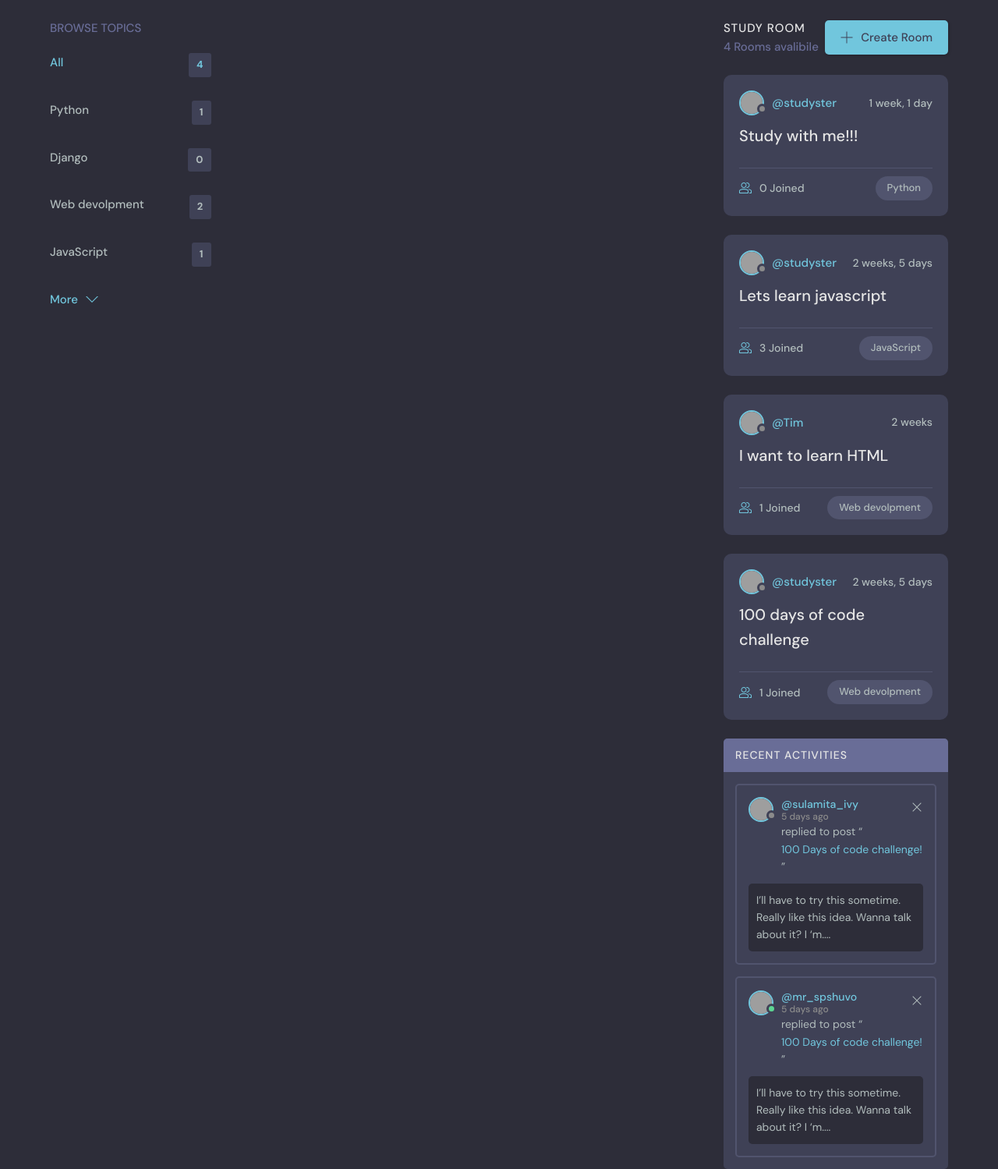
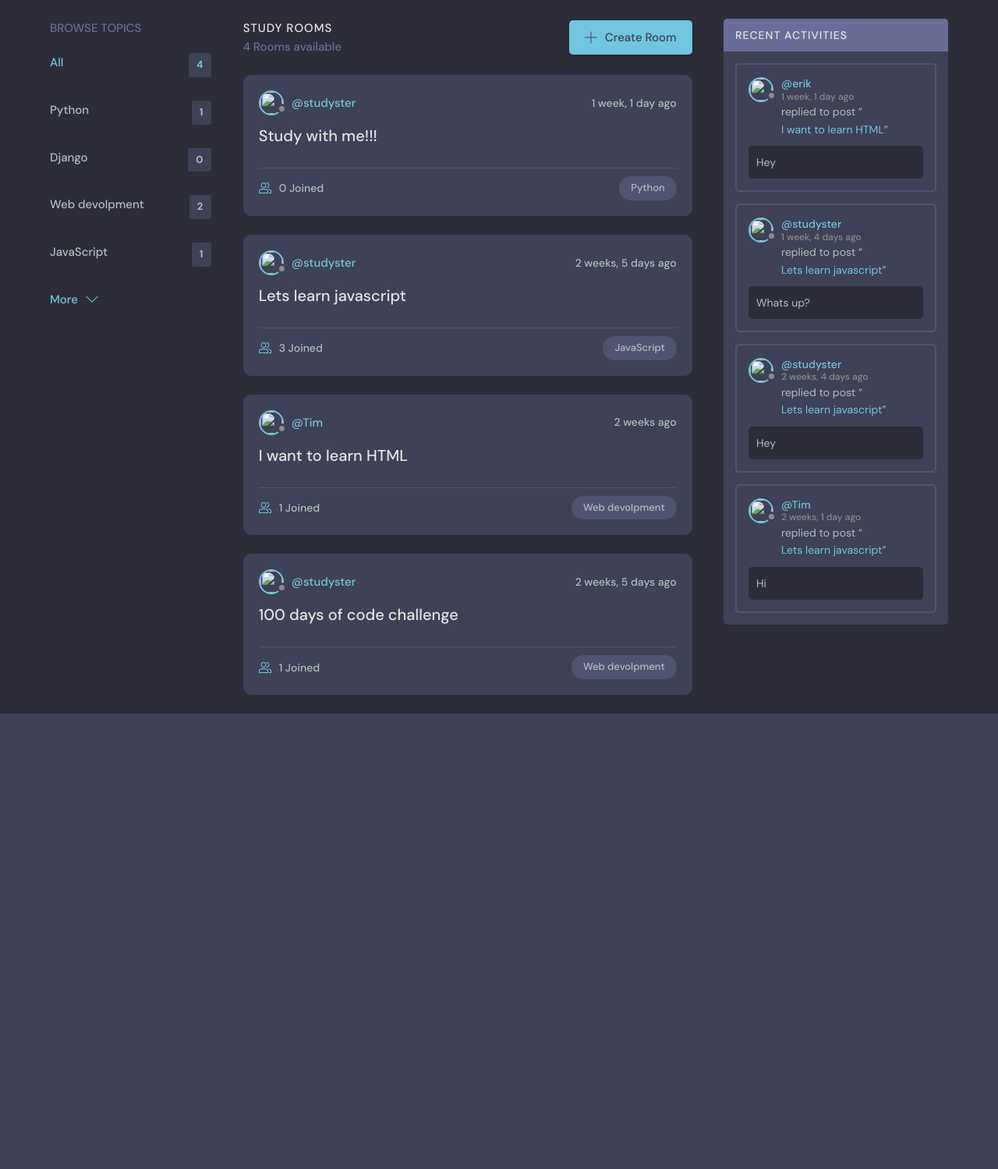
Before and after one commit to KingCobra52/Studyster, a Django app: page / in a window 1280 px wide. Shown: the part 76-1575 px from the top of the page at 78% size. After the commit the page ends 991 px from the top, so only its background shows below. Run offline with Django 4.2, Linux system fonts and the light colour scheme; data comes from the database, SQL or seed files in the repository; both versions use the stored data as it was after the commit; grey boxes are pictures that could not be loaded.

Commit message:
Fixed some front-end

```diff
--- a/base/templates/base/activity_component.html
+++ b/base/templates/base/activity_component.html
@@ -1,14 +1,39 @@
-<h3>Recent Activity</h3>
-<hr>
-{% for message in room_messages %}
-<div>
-    <small><a href= "{% url 'user-profile' message.user.id%}">@{{message.user}}</a> {{message.created|timesince}}</small>
-    <small>replied to "{{message.room}}"</small>
+<div class="activities">
+    <div class="activities__header">
+        <h2>Recent Activities</h2>
+    </div>
+    {% for message in room_messages %}
+    <div class="activities__box">
+        <div class="activities__boxHeader roomListRoom__header">
+            <a href="{% url 'user-profile' message.user.id %}" class="roomListRoom__author">
+                <div class="avatar avatar--small">
+                    <img src="{{message.user.avatar.url}}" />
+                </div>
+                <p>
+                    @{{message.user.username}}
+                    <span>{{message.created|timesince}} ago</span>
+                </p>
+            </a>
 
-    <p>{{message}}</p> {% comment %} outputs str representation, first 50 chars  {% endcomment %}
-    {% if request.user == message.user %}
-    <a href="{% url 'delete-message' message.id%}">Delete</a>
-    {% endif %}
-    <hr>
+            {% if request.user == message.user %}
+            <div class="roomListRoom__actions">
+                <a href="{% url 'delete-message' message.id %}">
+                    <svg version="1.1" xmlns="http://www.w3.org/2000/svg" width="32" height="32" viewBox="0 0 32 32">
+                        <title>remove</title>
+                        <path
+                            d="M27.314 6.019l-1.333-1.333-9.98 9.981-9.981-9.981-1.333 1.333 9.981 9.981-9.981 9.98 1.333 1.333 9.981-9.98 9.98 9.98 1.333-1.333-9.98-9.98 9.98-9.981z">
+                        </path>
+                    </svg>
+                </a>
+            </div>
+            {% endif %}
+
+        </div>
+        <div class="activities__boxContent">
+            <p>replied to post “<a href="{% url 'room' message.room.id %}">{{message.room}}</a>”</p>
+            <div class="activities__boxRoomContent">{{message.body}}</div>
+        </div>
+    </div>
+    {% endfor %}
+
 </div>
-{% endfor %}
--- a/base/templates/base/feed_component.html
+++ b/base/templates/base/feed_component.html
@@ -3,12 +3,12 @@
     <div class="roomListRoom__header">
         <a href="{% url 'user-profile' room.host.id %}" class="roomListRoom__author">
             <div class="avatar avatar--small">
-          <img src="https://randomuser.me/api/portraits/women/11.jpg" />
+                <img src="{{room.host.avatar.url}}" />
             </div>
             <span>@{{room.host.username}}</span>
         </a>
         <div class="roomListRoom__actions">
-        <span>{{room.created|timesince}}</span>
+            <span>{{room.created|timesince}} ago</span>
         </div>
     </div>
     <div class="roomListRoom__content">
@@ -19,24 +19,21 @@
             <svg version="1.1" xmlns="http://www.w3.org/2000/svg" width="32" height="32" viewBox="0 0 32 32">
                 <title>user-group</title>
                 <path
-            d="M30.539 20.766c-2.69-1.547-5.75-2.427-8.92-2.662 0.649 0.291 1.303 0.575 1.918 0.928 0.715 0.412 1.288 1.005 1.71 1.694 1.507 0.419 2.956 1.003 4.298 1.774 0.281 0.162 0.456 0.487 0.456 0.85v4.65h-4v2h5c0.553 0 1-0.447 1-1v-5.65c0-1.077-0.56-2.067-1.461-2.584z"
-          ></path>
+                    d="M30.539 20.766c-2.69-1.547-5.75-2.427-8.92-2.662 0.649 0.291 1.303 0.575 1.918 0.928 0.715 0.412 1.288 1.005 1.71 1.694 1.507 0.419 2.956 1.003 4.298 1.774 0.281 0.162 0.456 0.487 0.456 0.85v4.65h-4v2h5c0.553 0 1-0.447 1-1v-5.65c0-1.077-0.56-2.067-1.461-2.584z">
+                </path>
                 <path
-            d="M22.539 20.766c-6.295-3.619-14.783-3.619-21.078 0-0.901 0.519-1.461 1.508-1.461 2.584v5.65c0 0.553 0.447 1 1 1h22c0.553 0 1-0.447 1-1v-5.651c0-1.075-0.56-2.064-1.461-2.583zM22 28h-20v-4.65c0-0.362 0.175-0.688 0.457-0.85 5.691-3.271 13.394-3.271 19.086 0 0.282 0.162 0.457 0.487 0.457 0.849v4.651z"
-          ></path>
+                    d="M22.539 20.766c-6.295-3.619-14.783-3.619-21.078 0-0.901 0.519-1.461 1.508-1.461 2.584v5.65c0 0.553 0.447 1 1 1h22c0.553 0 1-0.447 1-1v-5.651c0-1.075-0.56-2.064-1.461-2.583zM22 28h-20v-4.65c0-0.362 0.175-0.688 0.457-0.85 5.691-3.271 13.394-3.271 19.086 0 0.282 0.162 0.457 0.487 0.457 0.849v4.651z">
+                </path>
                 <path
-            d="M19.502 4.047c0.166-0.017 0.33-0.047 0.498-0.047 2.757 0 5 2.243 5 5s-2.243 5-5 5c-0.168 0-0.332-0.030-0.498-0.047-0.424 0.641-0.944 1.204-1.513 1.716 0.651 0.201 1.323 0.331 2.011 0.331 3.859 0 7-3.141 7-7s-3.141-7-7-7c-0.688 0-1.36 0.131-2.011 0.331 0.57 0.512 1.089 1.075 1.513 1.716z"
-          ></path>
+                    d="M19.502 4.047c0.166-0.017 0.33-0.047 0.498-0.047 2.757 0 5 2.243 5 5s-2.243 5-5 5c-0.168 0-0.332-0.030-0.498-0.047-0.424 0.641-0.944 1.204-1.513 1.716 0.651 0.201 1.323 0.331 2.011 0.331 3.859 0 7-3.141 7-7s-3.141-7-7-7c-0.688 0-1.36 0.131-2.011 0.331 0.57 0.512 1.089 1.075 1.513 1.716z">
+                </path>
                 <path
-            d="M12 16c3.859 0 7-3.141 7-7s-3.141-7-7-7c-3.859 0-7 3.141-7 7s3.141 7 7 7zM12 4c2.757 0 5 2.243 5 5s-2.243 5-5 5-5-2.243-5-5c0-2.757 2.243-5 5-5z"
-          ></path>
+                    d="M12 16c3.859 0 7-3.141 7-7s-3.141-7-7-7c-3.859 0-7 3.141-7 7s3.141 7 7 7zM12 4c2.757 0 5 2.243 5 5s-2.243 5-5 5-5-2.243-5-5c0-2.757 2.243-5 5-5z">
+                </path>
             </svg>
-        {{room.participants.all.count}} Joined {% comment %} many to many field  {% endcomment %}
+            {{room.participants.all.count}} Joined
         </a>
         <p class="roomListRoom__topic">{{room.topic.name}}</p>
     </div>
 </div>
-
-
-<div>
 {% endfor %}
--- a/base/templates/base/home.html
+++ b/base/templates/base/home.html
@@ -6,21 +6,22 @@
   <div class="container">
 
     <!-- Topics Start -->
-        {% include 'base/topics_component.html'%}
+    {% include 'base/topics_component.html' %}
+
     <!-- Topics End -->
 
     <!-- Room List Start -->
     <div class="roomList">
       <div class="mobile-menu">
-            <form class="header__search">
+        <form action="{% url 'home' %}" method="GET" class="header__search">
           <label>
             <svg version="1.1" xmlns="http://www.w3.org/2000/svg" width="32" height="32" viewBox="0 0 32 32">
               <title>search</title>
               <path
-                    d="M32 30.586l-10.845-10.845c1.771-2.092 2.845-4.791 2.845-7.741 0-6.617-5.383-12-12-12s-12 5.383-12 12c0 6.617 5.383 12 12 12 2.949 0 5.649-1.074 7.741-2.845l10.845 10.845 1.414-1.414zM12 22c-5.514 0-10-4.486-10-10s4.486-10 10-10c5.514 0 10 4.486 10 10s-4.486 10-10 10z"
-                  ></path>
+                d="M32 30.586l-10.845-10.845c1.771-2.092 2.845-4.791 2.845-7.741 0-6.617-5.383-12-12-12s-12 5.383-12 12c0 6.617 5.383 12 12 12 2.949 0 5.649-1.074 7.741-2.845l10.845 10.845 1.414-1.414zM12 22c-5.514 0-10-4.486-10-10s4.486-10 10-10c5.514 0 10 4.486 10 10s-4.486 10-10 10z">
+              </path>
             </svg>
-                <input placeholder="Search for posts" />
+            <input name="q" placeholder="Search for posts" />
           </label>
         </form>
         <div class="mobile-menuItems">
@@ -28,17 +29,19 @@
           <a class="btn btn--main btn--pill" href="#">Recent Activities</a>
         </div>
       </div>
+
       <div class="roomList__header">
         <div>
-              <h2>Study Room</h2>
-              <p>{{room_count}} Rooms avalibile</p>
+          <h2>Study Rooms</h2>
+          <p>{{room_count}} Rooms available</p>
         </div>
-            <a class="btn btn--main" href="create-room.html">
+
+        <a class="btn btn--main" href="{% url 'create-room' %}">
           <svg version="1.1" xmlns="http://www.w3.org/2000/svg" width="32" height="32" viewBox="0 0 32 32">
             <title>add</title>
             <path
-                  d="M16.943 0.943h-1.885v14.115h-14.115v1.885h14.115v14.115h1.885v-14.115h14.115v-1.885h-14.115v-14.115z"
-                ></path>
+              d="M16.943 0.943h-1.885v14.115h-14.115v1.885h14.115v14.115h1.885v-14.115h14.115v-1.885h-14.115v-14.115z">
+            </path>
           </svg>
           Create Room
         </a>
@@ -46,76 +49,14 @@
 
       {% include 'base/feed_component.html' %}
 
-
     </div>
     <!-- Room List End -->
 
     <!-- Activities Start -->
-        <div class="activities">
-          <div class="activities__header">
-            <h2>Recent Activities</h2>
-          </div>
-          <div class="activities__box">
-            <div class="activities__boxHeader roomListRoom__header">
-              <a href="profile.html" class="roomListRoom__author">
-                <div class="avatar avatar--small">
-                  <img src="https://randomuser.me/api/portraits/women/11.jpg" />
-                </div>
-                <p>
-                  @sulamita_ivy
-                  <span>5 days ago</span>
-                </p>
-              </a>
-              <div class="roomListRoom__actions">
-                <a href="#">
-                  <svg version="1.1" xmlns="http://www.w3.org/2000/svg" width="32" height="32" viewBox="0 0 32 32">
-                    <title>remove</title>
-                    <path
-                      d="M27.314 6.019l-1.333-1.333-9.98 9.981-9.981-9.981-1.333 1.333 9.981 9.981-9.981 9.98 1.333 1.333 9.981-9.98 9.98 9.98 1.333-1.333-9.98-9.98 9.98-9.981z"
-                    ></path>
-                  </svg>
-                </a>
-              </div>
-            </div>
-            <div class="activities__boxContent">
-              <p>replied to post “<a href="room.html">100 Days of code challenge!</a>”</p>
-              <div class="activities__boxRoomContent">
-                I’ll have to try this sometime. Really like this idea. Wanna talk about it? I ‘m....
-              </div>
-            </div>
-          </div>
+    {% include 'base/activity_component.html' %}
 
-          <div class="activities__box">
-            <div class="activities__boxHeader roomListRoom__header">
-              <a href="profile.html" class="roomListRoom__author">
-                <div class="avatar avatar--small active">
-                  <img src="https://randomuser.me/api/portraits/men/13.jpg" />
-                </div>
-                <p>
-                  @mr_spshuvo
-                  <span>5 days ago</span>
-                </p>
-              </a>
-              <div class="roomListRoom__actions">
-                <a href="#">
-                  <svg version="1.1" xmlns="http://www.w3.org/2000/svg" width="32" height="32" viewBox="0 0 32 32">
-                    <title>remove</title>
-                    <path
-                      d="M27.314 6.019l-1.333-1.333-9.98 9.981-9.981-9.981-1.333 1.333 9.981 9.981-9.981 9.98 1.333 1.333 9.981-9.98 9.98 9.98 1.333-1.333-9.98-9.98 9.98-9.981z"
-                    ></path>
-                  </svg>
-                </a>
-              </div>
-            </div>
-            <div class="activities__boxContent">
-              <p>replied to post “<a href="room.html">100 Days of code challenge!</a>”</p>
-              <div class="activities__boxRoomContent">
-                I’ll have to try this sometime. Really like this idea. Wanna talk about it? I ‘m....
-              </div>
-            </div>
-          </div>
-        </div>
     <!-- Activities End -->
   </div>
 </main>
+
 {% endblock %}
--- a/base/templates/base/topics_component.html
+++ b/base/templates/base/topics_component.html
@@ -6,13 +6,14 @@
       <li>
           <a href="{% url 'home' %}" class="active">All <span>{{topics.count}}</span></a>
       </li>
-      {% for topic in topics%}
+      {% for topic in topics %}
       <li>
           <a href="{% url 'home' %}?q={{topic.name}}">{{topic.name}}<span>{{topic.room_set.all.count}}</span></a>
       </li>
       {% endfor %}
+
   </ul>
-    <a class="btn btn--link" href="topics.html">
+  <a class="btn btn--link" href="#">
       More
       <svg version="1.1" xmlns="http://www.w3.org/2000/svg" width="32" height="32" viewBox="0 0 32 32">
           <title>chevron-down</title>
```
Also changed, not shown: db.sqlite3. Lines whose indentation alone changed are shown as unchanged.
